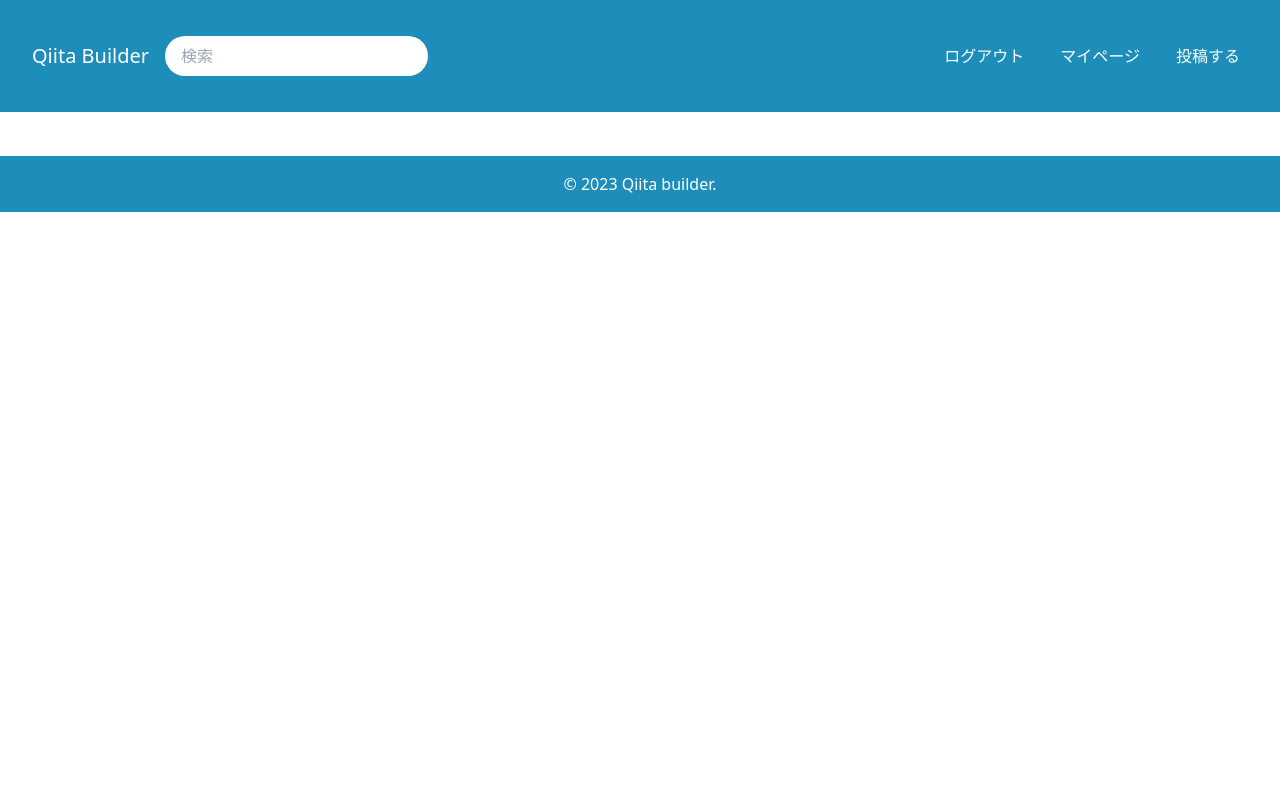
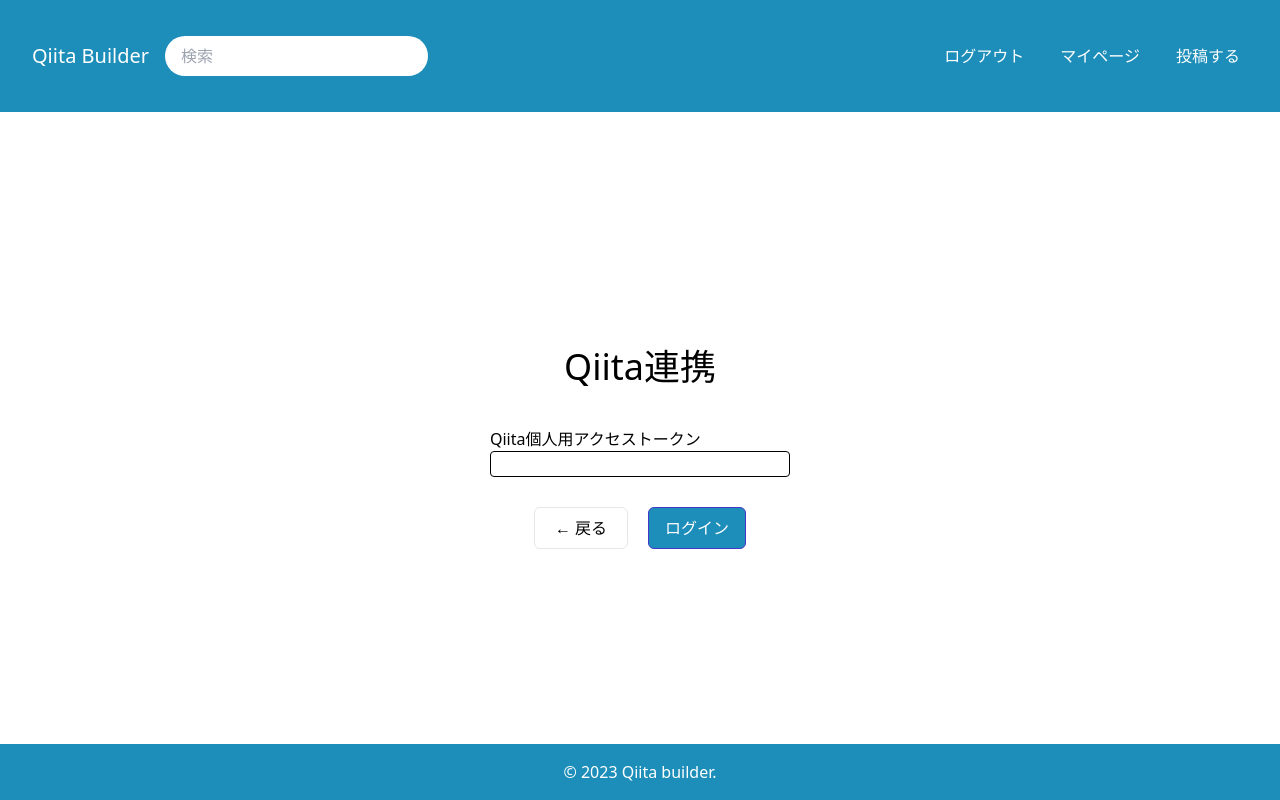
Before and after one commit to KonishiTatsuki/qiita-builder, a Nuxt app: page /qiitaCoordination in a window 1280 px wide. Built offline with nearby package versions, Linux system fonts and the light colour scheme.

Commit message:
:art: Qiita連携画面作成＋画面修正

```diff
--- a/assets/css/app.css
+++ b/assets/css/app.css
@@ -10,9 +10,9 @@
     @apply px-28;
   }
   .title {
-    @apply text-4xl mt-10 mb-10;
+    @apply text-4xl pt-10 pb-10;
   }
   .subtitle {
-    @apply text-2xl mt-10 mb-7;
+    @apply text-2xl pt-10 pb-7;
   }
 }
--- a/layouts/default.vue
+++ b/layouts/default.vue
@@ -36,7 +36,7 @@
     <slot />
   </div>
 
-  <footer class="bg-[#1D8EB9] py-4 mt-11">
+  <footer class="bg-[#1D8EB9] py-4">
     <div class="container mx-auto px-4">
       <p class="text-center text-white">&copy; 2023 Qiita builder.</p>
     </div>
--- a/pages/login.vue
+++ b/pages/login.vue
@@ -2,9 +2,8 @@
   <div class="flex main">
     <div class="flex-auto my-auto">
       <div class="flex justify-center">
-        <div class="my-16 text-center">
+        <div class="text-center">
           <h1 class="title">ログイン</h1>
-          <form action="/form/login" method="POST" class="mt-12">
           <div class="flex justify-center">
             <div>
               <div class="mb-2 text-left">
@@ -33,12 +32,11 @@
           </div>
           <button
             type="submit"
-              class="px-5 py-2 rounded-md text-base border hover:text-gray-900 mr-5"
+            class="px-5 py-2 rounded-md text-base border hover:bg-[#1D8EB9] hover:text-white hover:border-indigo-700 mr-5"
           >
             新規登録
           </button>
           <button type="submit" class="btn">ログイン</button>
-          </form>
         </div>
       </div>
     </div>
@@ -46,7 +44,7 @@
 </template>
 
 <style scoped>
-.main{
+.main {
   min-height: calc(100vh - 168px);
 }
 </style>
--- a/pages/passwordForget.vue
+++ b/pages/passwordForget.vue
@@ -1,11 +1,9 @@
 <template>
-  <div class="flex  main">
+  <div class="flex main">
     <div class="flex-auto my-auto">
       <div class="flex justify-center">
-        <div class="w-9/12">
-          <div class="my-16 text-center">
-            <h1 class="title ">パスワードを忘れた場合</h1>
-            <form action="/form/login" method="POST" class="mt-12">
+        <div class="text-center">
+          <h1 class="title">パスワードを忘れた場合</h1>
           <div class="flex justify-center">
             <div>
               <div class="mb-5 text-left">
@@ -25,17 +23,14 @@
             パスワード再設定用メール送付
           </button>
           <p>上記メールアドレスに再設定用のURLを送付します。</p>
-            </form>
-          </div>
         </div>
       </div>
     </div>
   </div>
 </template>
 
-
 <style scoped>
-.main{
+.main {
   min-height: calc(100vh - 168px);
 }
 </style>
--- a/pages/passwordReset.vue
+++ b/pages/passwordReset.vue
@@ -2,10 +2,8 @@
   <div class="flex main">
     <div class="flex-auto my-auto">
       <div class="flex justify-center">
-        <div class="w-9/12">
-          <div class="my-16 text-center ">
+        <div class="text-center">
           <h1 class="title">パスワード再設定</h1>
-            <form action="/form/login" method="POST" class="mt-12">
           <div class="flex justify-center">
             <div>
               <div class="mb-5 text-left">
@@ -33,8 +31,6 @@
             </div>
           </div>
           <button type="submit" class="btn">登録</button>
-            </form>
-          </div>
         </div>
       </div>
     </div>
@@ -42,7 +38,7 @@
 </template>
 
 <style scoped>
-.main{
+.main {
   min-height: calc(100vh - 168px);
 }
 </style>
--- /dev/null
+++ b/pages/qiitaCoordination.vue
@@ -0,0 +1,36 @@
+<template>
+  <div class="flex main">
+    <div class="flex-auto my-auto">
+      <div class="flex justify-center">
+        <div class="text-center">
+          <h1 class="title">Qiita連携</h1>
+          <div class="flex justify-center">
+            <div class="pb-[30px] text-left">
+              Qiita個人用アクセストークン
+              <div>
+                <input
+                  type="text"
+                  maxlength="40"
+                  class="border rounded border-black w-[300px]"
+                />
+              </div>
+            </div>
+          </div>
+          <button
+            type="submit"
+            class="px-5 py-2 rounded-md text-base border hover:bg-[#1D8EB9] hover:border-indigo-700 hover:text-white mr-5"
+          >
+            ← 戻る
+          </button>
+          <button type="submit" class="btn">ログイン</button>
+        </div>
+      </div>
+    </div>
+  </div>
+</template>
+
+<style scoped>
+.main {
+  min-height: calc(100vh - 168px);
+}
+</style>
```
Lines whose indentation alone changed are shown as unchanged.
